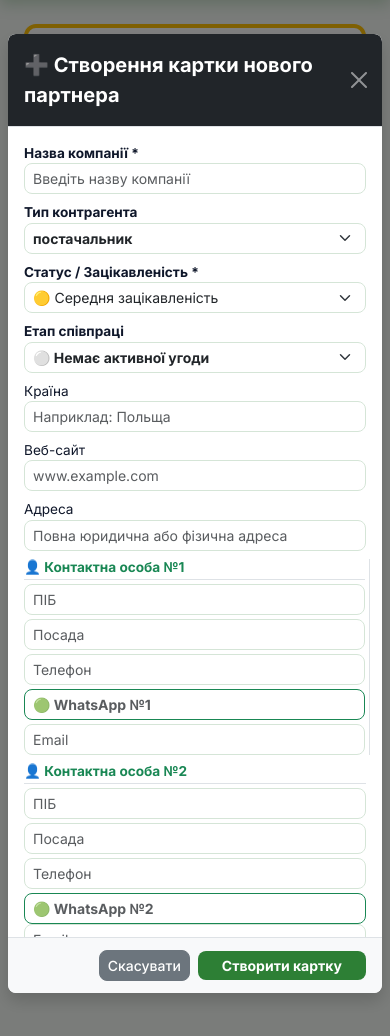
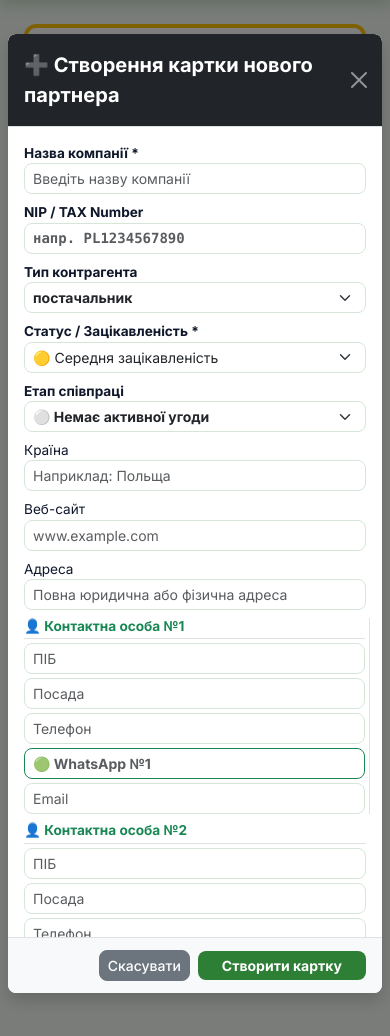
Before and after one commit to dimkapetrichenko-ctrl/plonaris_crm-new, a Flask app: page / in a window 390 px wide, after a click on "Новий запис". Shown: the part 65-1101 px from the top of the page. Run offline with Flask 3, Linux system fonts and the light colour scheme; the visitor is signed in with stand-in values (Sample User, id 1); data that the repository does not hold is empty; some libraries are stand-ins or nearby versions.

Commit message:
Update index.html

```diff
--- a/templates/index.html
+++ b/templates/index.html
@@ -139,7 +139,7 @@
                             </tr>
                             <tr id="excel-filter-row">
                                 <th>
-                                    <input type="text" id="filter-name" class="form-control form-control-sm" placeholder="🔍 Пошук..." onkeyup="filterClientsTable()">
+                                    <input type="text" id="filter-name" class="form-control form-control-sm" placeholder="🔍 Назва / NIP..." onkeyup="filterClientsTable()">
                                 </th>
                                 <th>
                                     <select id="filter-type" class="form-select form-select-sm" onchange="filterClientsTable()">
@@ -209,7 +209,7 @@
                         <tbody id="clients-table-body">
                             {% for client in clients %}
                             <tr class="client-row {% if client.next_event_date == today_date %}table-warning fw-bold{% endif %}"
-                                data-name="{{ (client.name or '')|lower }} {{ (client.contact_person or '')|lower }} {{ (client.phone or '')|lower }} {{ (client.email or '')|lower }}"
+                                data-name="{{ (client.name or '')|lower }} {{ (client.nip or '')|lower }} {{ (client.contact_person or '')|lower }} {{ (client.phone or '')|lower }} {{ (client.email or '')|lower }}"
                                 data-type="{{ (client.buyer_type or 'не вказано')|lower }}"
                                 data-country="{{ (client.country or '')|lower }}"
                                 data-interest="{{ (client.interest_level or 'не опрацьовано')|lower }}"
@@ -223,6 +223,11 @@
                                     <a href="/client/{{ client.id }}" class="fw-bold text-decoration-none text-dark d-block text-truncate" title="{{ client.name }}">
                                         <i class="bi bi-building text-success"></i> {{ client.name }}
                                     </a>
+                                    {% if client.nip %}
+                                        <div class="text-success font-monospace fw-semibold" style="font-size: 0.70rem;" title="NIP: {{ client.nip }}">
+                                            🆔 {{ client.nip }}
+                                        </div>
+                                    {% endif %}
                                     {% if not client.is_active %}
                                         <span class="badge badge-soft-danger mt-0.5" style="font-size: 0.65rem;" title="{{ client.deactivation_reason }}">⛔ Архів</span>
                                     {% endif %}
@@ -611,6 +616,10 @@
                         <div class="col-md-6">
                             <label class="form-label mb-0 fw-bold">Назва компанії *</label>
                             <input type="text" name="name" class="form-control form-control-sm" required placeholder="Введіть назву компанії">
+                        </div>
+                        <div class="col-md-6">
+                            <label class="form-label mb-0 fw-bold">NIP / TAX Number</label>
+                            <input type="text" name="nip" class="form-control form-control-sm font-monospace text-success fw-bold" placeholder="напр. PL1234567890">
                         </div>
                         <div class="col-md-6">
                             <label class="form-label mb-0 fw-bold">Тип контрагента</label>
```
